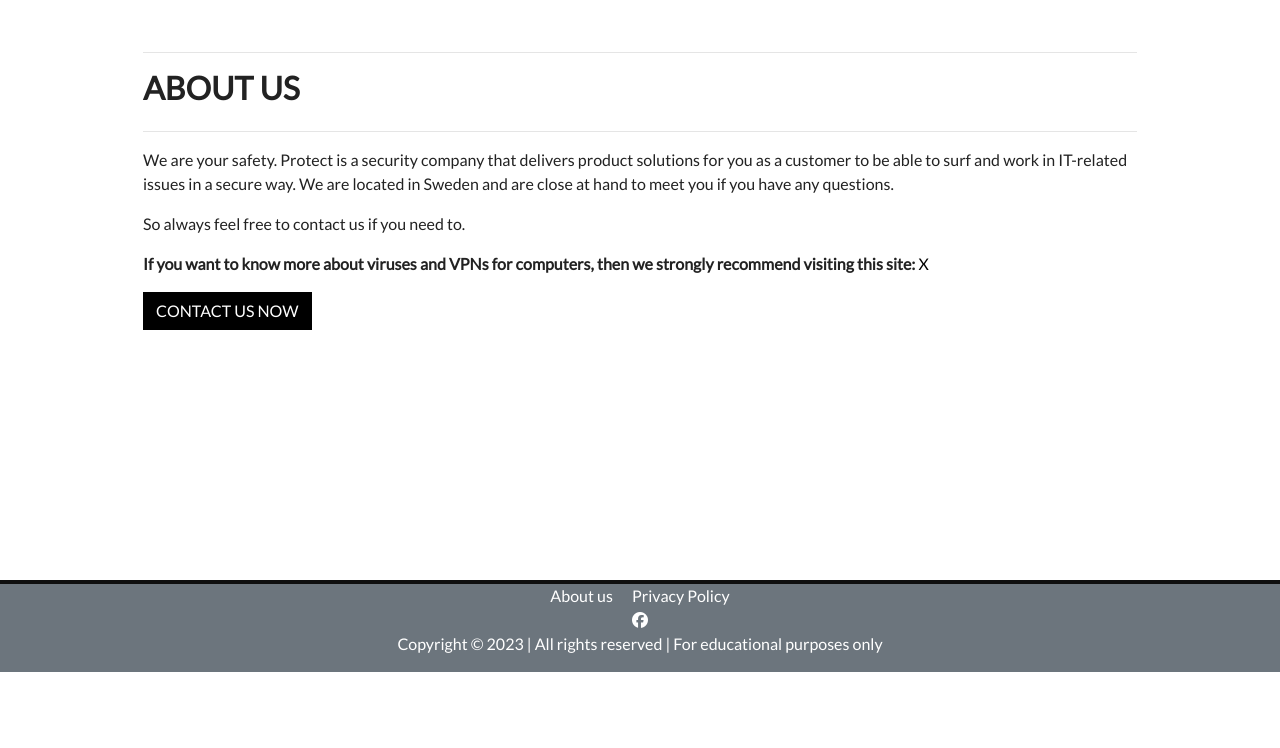
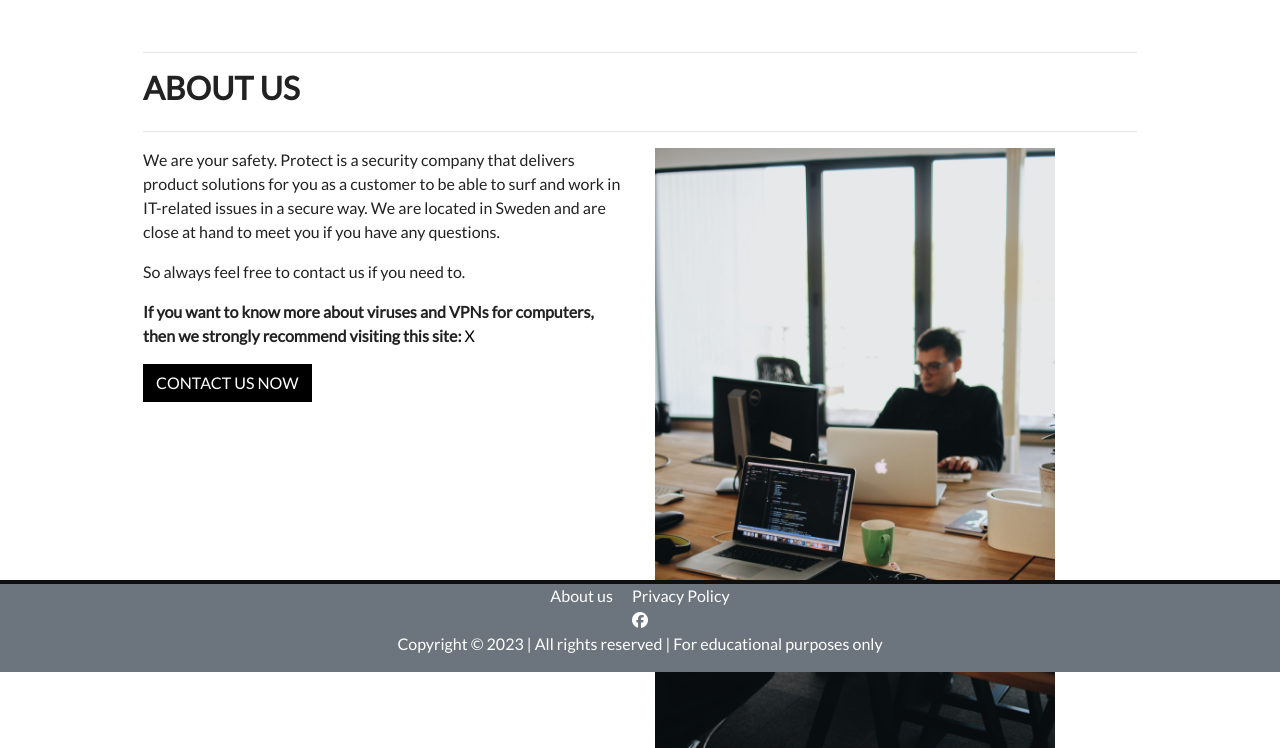
Before and after one commit to saram88/Protect, a Django app: page /about/ in a window 1280 px wide. Shown: the part 128-876 px from the top of the page. Before the commit the page ends 800 px from the top, so only its background shows below. Run offline with Django 3.2, Linux system fonts and the light colour scheme; some libraries are stand-ins or nearby versions.

Commit message:
Update about

```diff
--- a/home/templates/home/about.html
+++ b/home/templates/home/about.html
@@ -24,7 +24,7 @@
                 </div>
             </div>
             <div class="row">
-                <div class="col col-lg-12">
+                <div class="col-12 col-lg-6">
                     <p>
                         We are your safety. Protect is a security company that delivers product solutions
                         for you as a customer to be able to surf and work in IT-related issues in a secure way.
@@ -43,6 +43,10 @@
                         </a>
                     </p>
                 </div>
+
+                <div class="col-12 col-lg-6 d-none d-md-block">
+                    <img  class="" src="{{ MEDIA_URL}}homepage-about.jpg" alt="About us" style="width: 400px;">
+                </div>
             </div>
         </div>
     </div>
```
Also changed, not shown: media/homepage-about.jpg (added).
